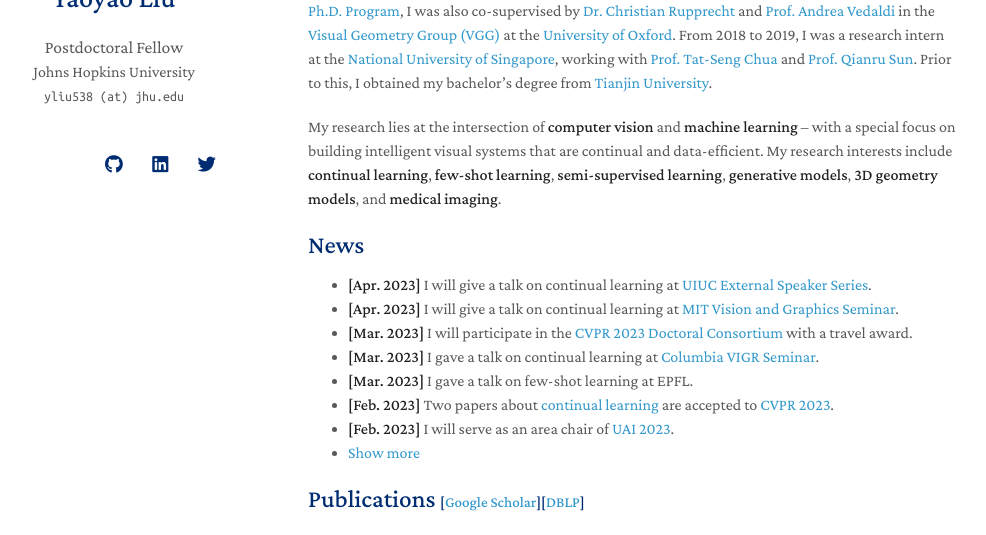
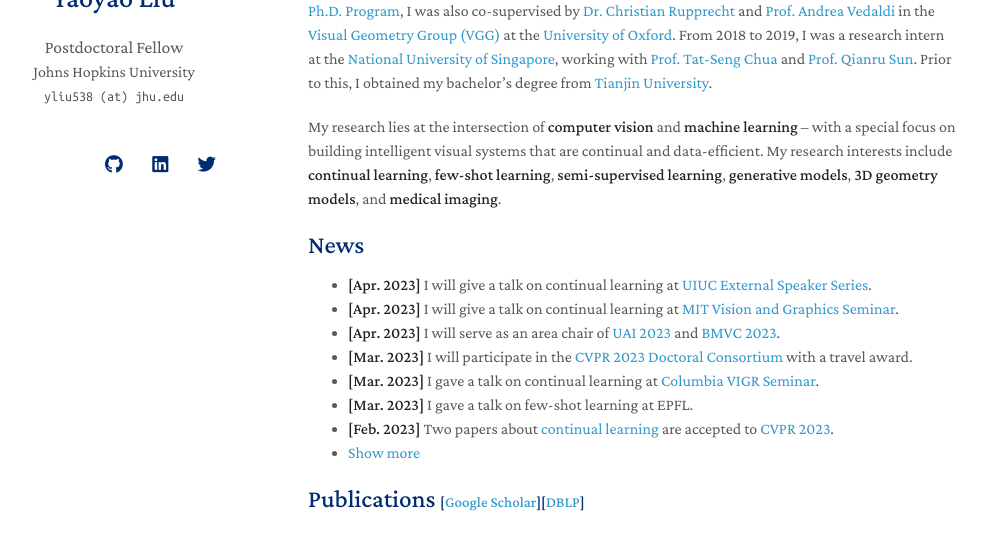
Before and after one commit to yaoyao-liu/yaoyao-liu.github.io, a Jekyll site: the page built from index.md, in a window 1280 px wide and 900 px high, cut to the strip 230-765 px from the top of the window. Shown: the whole strip, without its empty margins (162-1148 px from the left). Built offline with Jekyll 4.4.1, drawn with Linux system fonts in a browser that asks for light colours; nearby versions of some CDN libraries; comment, search, counter and statistics services are not loaded; a style sheet for code colours, icons or effects is not loaded; our own code applies the rules of GitHub Pages for plain Markdown files.

Commit message:
Update news.md

```diff
--- a/_includes/news.md
+++ b/_includes/news.md
@@ -3,11 +3,11 @@
 <ul>
 <li><strong>[Apr. 2023]</strong> I will give a talk on continual learning at <a href="https://vision.cs.illinois.edu/vision_website/">UIUC External Speaker Series</a>.</li>
 <li><strong>[Apr. 2023]</strong> I will give a talk on continual learning at <a href="https://sites.google.com/view/visionseminar">MIT Vision and Graphics Seminar</a>.</li>
+<li><strong>[Apr. 2023]</strong> I will serve as an area chair of <a href="https://www.auai.org/uai2023/">UAI 2023</a> and <a href="https://bmvc2023.rog/">BMVC 2023</a>.</li>
 <li><strong>[Mar. 2023]</strong> I will participate in the <a href="https://cvpr2023.thecvf.com/Conferences/2023/CallForDoctoralConsortium">CVPR 2023 Doctoral Consortium</a> with a travel award. </li>
 <li><strong>[Mar. 2023]</strong> I gave a talk on continual learning at <a href="https://vigr.cs.columbia.edu/vigr_seminar.html">Columbia VIGR Seminar</a>. </li>
 <li><strong>[Mar. 2023]</strong> I gave a talk on few-shot learning at EPFL. </li>
 <li><strong>[Feb. 2023]</strong> Two papers about <a href="./#publications">continual learning</a> are accepted to <a href="http://cvpr2023.thecvf.com/">CVPR 2023</a>.</li>
-  <li><strong>[Feb. 2023]</strong> I will serve as an area chair of <a href="https://www.auai.org/uai2023/">UAI 2023</a>.</li>
 
 <li> <a href="javascript:toggle_vis('newsmore')">Show more</a> </li>
 <div id="newsmore" style="display:none">
```
